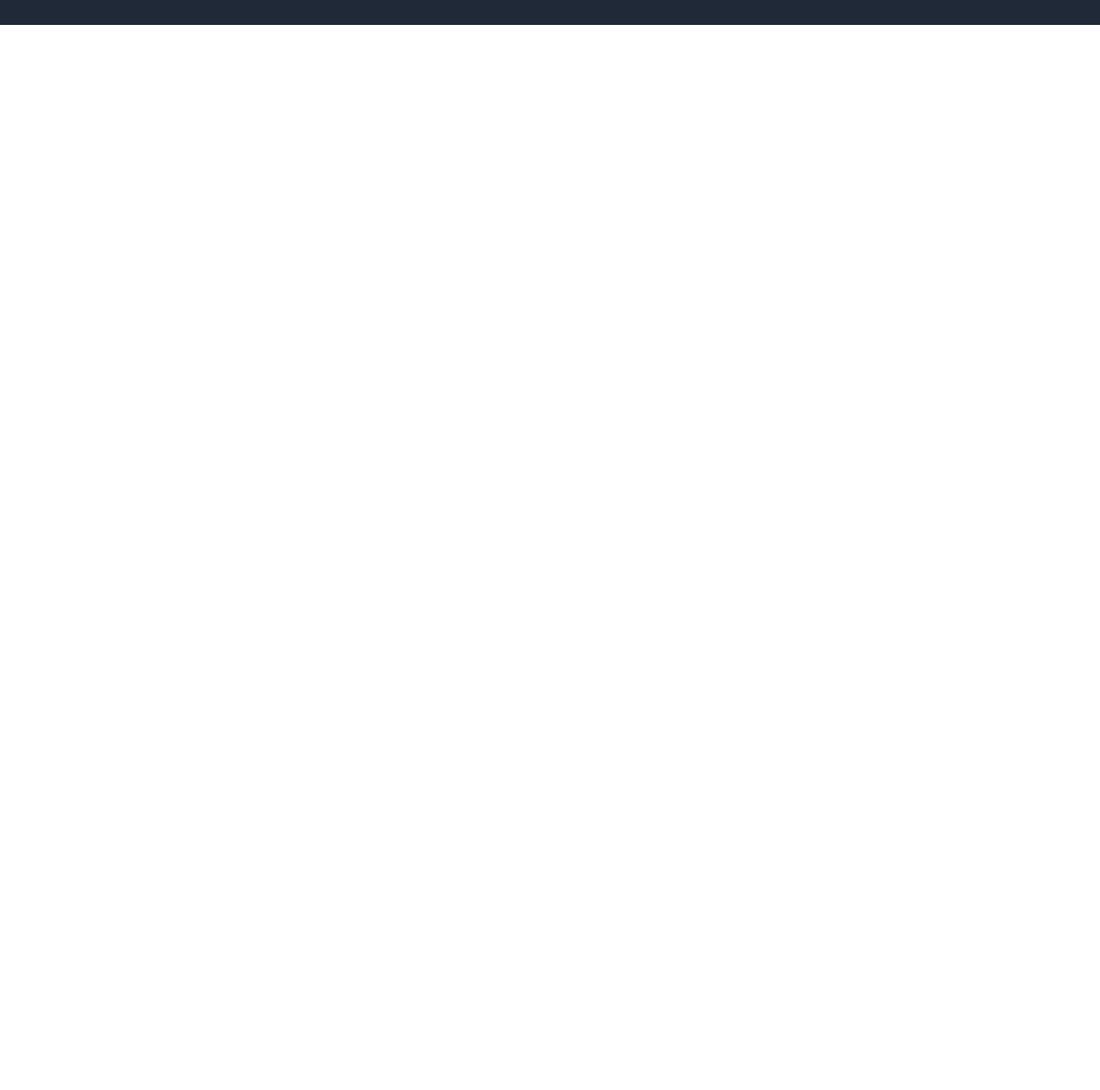
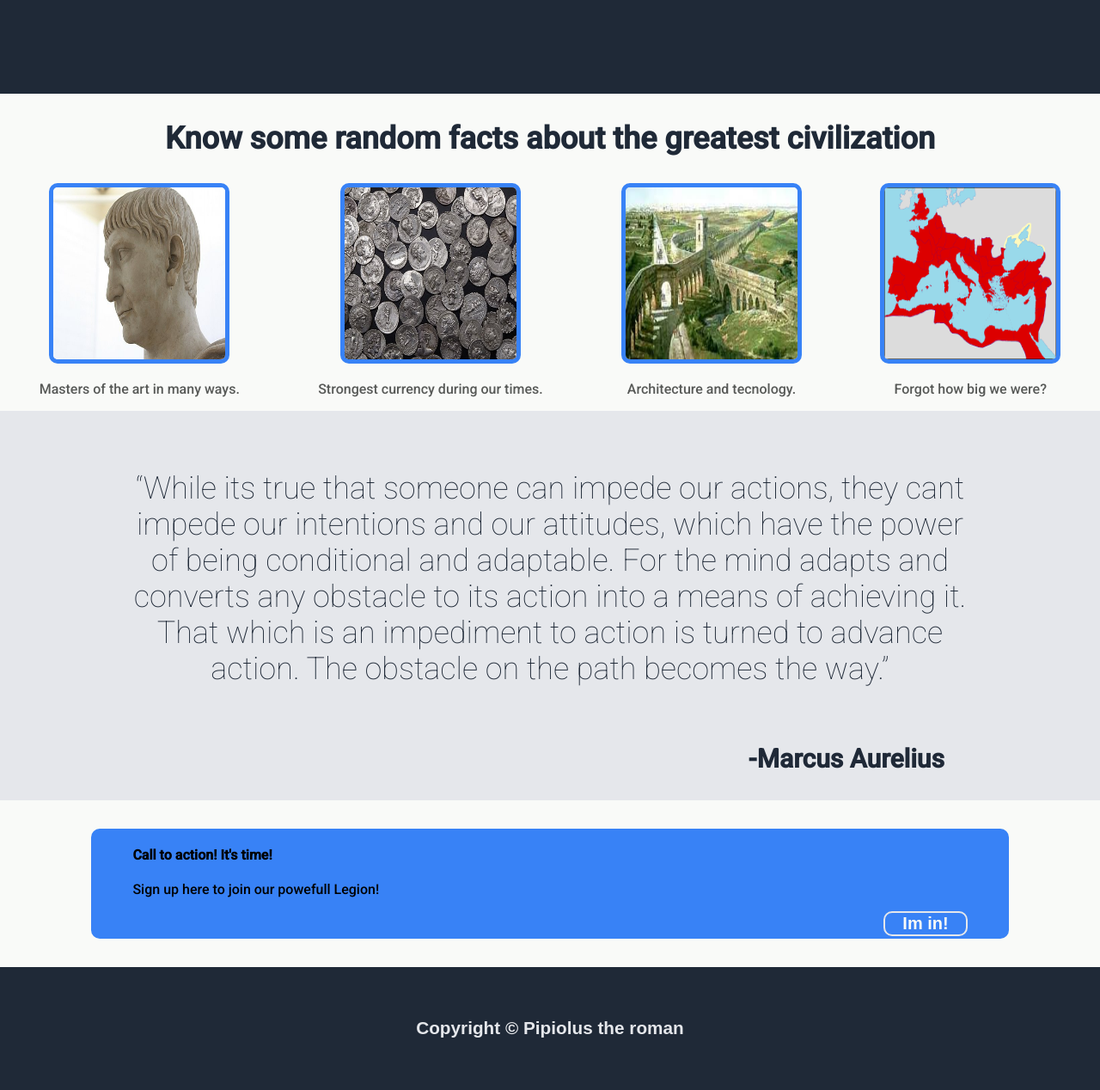
Before and after one commit to pipiolus/landing-page, a plain HTML site: page index.html in a window 1280 px wide. Shown: the part 574-1842 px from the top of the page at 86% size. Before the commit the page ends 800 px from the top, so only its background shows below. Drawn offline with Linux system fonts and the light colour scheme.

Commit message:
Project finished. Could be betterbut its something to start with.

```diff
--- a/index.html
+++ b/index.html
@@ -6,6 +6,9 @@
     <meta http-equiv="X-UA-Compatible" content="IE=edge">
     <meta name="viewport" content="width=device-width, initial-scale=1.0">
     <link rel="stylesheet" href="styles.css">
+    <link rel="preconnect" href="https://fonts.googleapis.com">
+    <link rel="preconnect" href="https://fonts.gstatic.com" crossorigin>
+    <link href="https://fonts.googleapis.com/css2?family=Roboto:wght@100;500&display=swap" rel="stylesheet">
     <title>Landing Page</title>
 </head>
 
@@ -27,14 +30,50 @@
                 <p>Once we were the rulers of the world. 2000 years after, here we are in a world with no order
                     stablished, and everything is weird and confusing. But we are ready to resurge, and we need YOU for
                     this task. Sign up and be part to our Legions!</p>
-                    <button type="button" class="signup">Sign Up!</button>
+                <button type="button" class="signup">Sign Up!</button>
             </div>
             <div class="hero-img">
                 <img src="./images/colloseum2.avif" alt="colloseum">
             </div>
         </div>
-
+        <div class="info-text">
+            <h2>Know some random facts about the greatest civilization</h2>
+        </div>
+        <div class="info">
+            <div>
+                <img src="./images/info1.jpg" alt="">
+                <p>Masters of the art in many ways.</p>
+            </div>
+            <div>
+                <img src="./images/info2.jpg" alt="">
+                <p>Strongest currency during our times.</p>
+            </div>
+            <div>
+                <img src="./images/info3.jpeg" alt="">
+                <p>Architecture and tecnology.</p>
+            </div>
+            <div>
+                <img src="./images/info3.png" alt="">
+                <p>Forgot how big we were?</p>
+            </div>
+        </div>
+        <div class="quote-section">
+            <p class="quote">“While its true that someone can impede our actions, they cant impede our intentions and our attitudes,
+                which have the power of being conditional and adaptable. For the mind adapts and converts any obstacle
+                to its action into a means of achieving it. That which is an impediment to action is turned to advance
+                action. The obstacle on the path becomes the way.”</p>
+                <h3>-Marcus Aurelius</h3>
+        </div>
+        <div class="content">
+            <div class="calltoaction">
+                <h4>Call to action! It's time!</h4>
+                <p>Sign up here to join our powefull Legion!</p>
+                <button type="button" class="signup button2">Im in!</button>
+            </div>
+        </div>
     </div>
+    <footer>
+        <h5>Copyright © Pipiolus the roman </h5>
+    </footer>
 </body>
-
 </html>
--- a/styles.css
+++ b/styles.css
@@ -1,3 +1,4 @@
+
 :root {
     --hero-bg: #1f2937;
     --main-text: #f9faf8;
@@ -100,12 +101,11 @@ h1 {
     border-radius: 15px;
 }
 
-.info {
+.info-text {
     background-color: var(--main-text);
-    display: flex;
-    justify-content: center;
-    flex-wrap: wrap;
-
+    border: 1px solid transparent;
+    text-align: center;
+    margin-top: 5em;
 }
 
 h2 {
@@ -113,3 +113,83 @@ h2 {
     font-weight: bolder;
     color: var(--hero-bg);
 }
+
+
+.info {
+    background-color: var(--main-text);
+    display: flex;
+    justify-content: space-around;
+
+}
+
+.info > div {
+    text-align: center;
+
+}
+
+.info > div > img {
+    width: 200px;
+    height: 200px;
+    border-radius: 10px;
+    border: 5px solid var(--blue);
+}
+
+.info > div > p {
+    color: #575957;
+}
+
+.quote-section {
+    background-color: var(--quote-bg);
+    border: 1px solid transparent;
+    padding-top: 2em;
+    text-align: center;
+    display: flex;
+    flex-direction: column;
+}
+
+.quote {
+    font-size: 36px;
+    font-weight: 200;
+    color: var(--hero-bg);
+    padding: 0 4em 0 4em;
+}
+
+h3  {
+    font-size: 30px;
+    align-self: flex-end;
+    padding-right: 6em;
+    color: var(--hero-bg);
+}
+
+.content {
+    background-color: var(--main-text);
+    border: 1px solid transparent;
+    padding: 2em;
+    display: flex;
+    justify-content: center;
+    align-items: center;
+}
+
+.calltoaction {
+    background-color: var(--blue);
+    width: 80%;
+    height: 8em;
+    border-radius: 10px;
+    padding: 0px 3em 0px 3em;
+}
+
+.button2 {
+    float: right;
+    width: 10%;
+    height: auto;
+}
+
+footer {
+    text-align: center;
+    padding: 1em;
+    background-color: var(--hero-bg);
+    color: var(--secondary-text);
+    font-family: arial;
+    font-size: 25px;
+    font-weight: lighter;
+}
```
